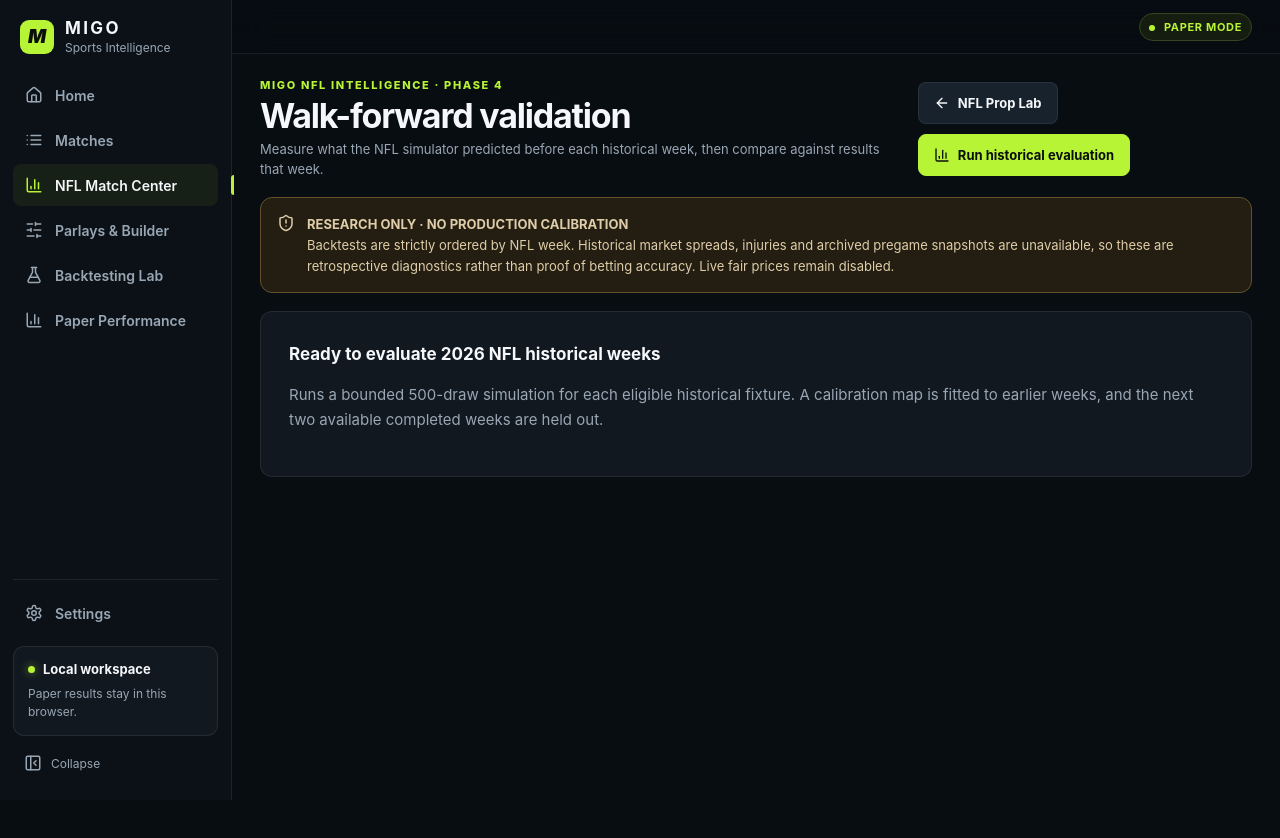
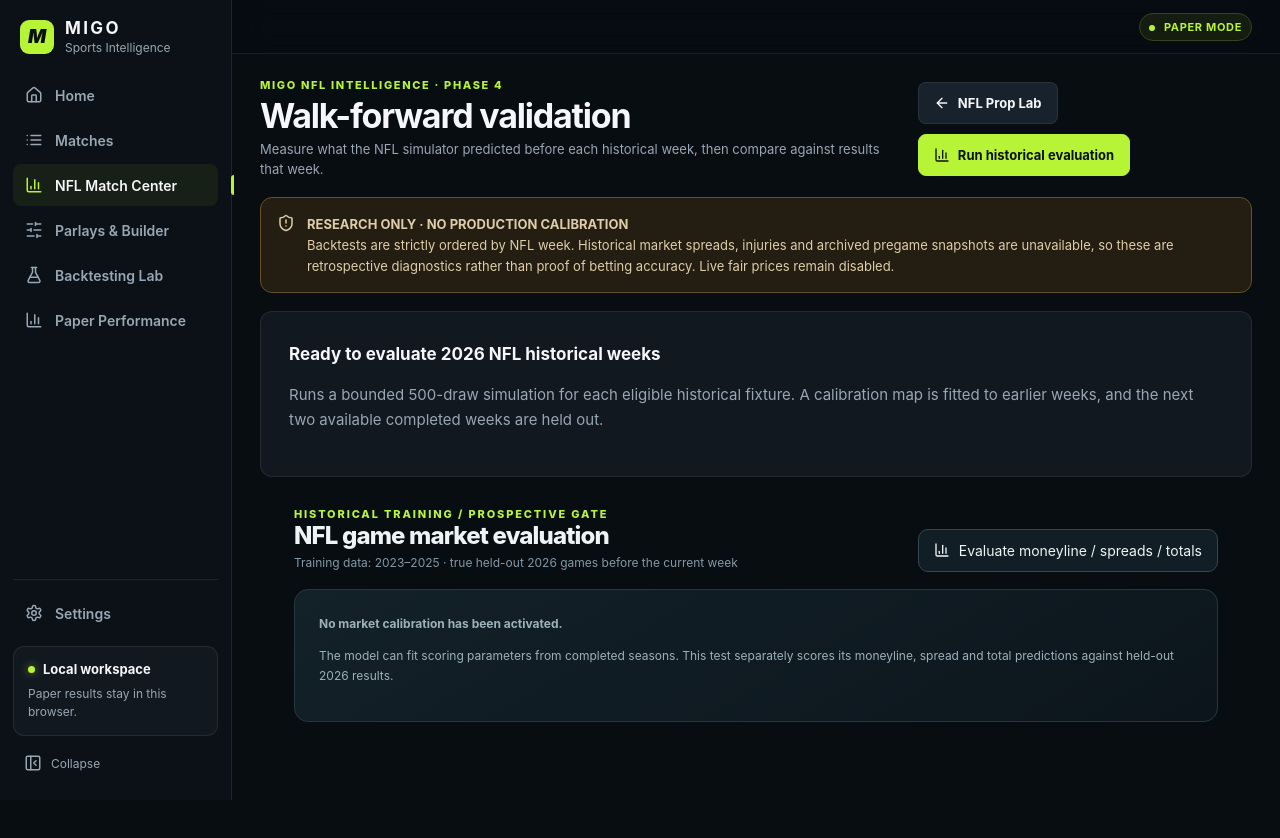
Before and after one commit to DariusTweh/Migobetting, a Next.js app: page /nfl/validation in a window 1280 px wide. Shown: the top 838 px of the page. Before the commit the page ends 800 px from the top, so only its background shows below. Built offline with nearby package versions, Linux system fonts and the light colour scheme.

Commit message:
Add separate game-market out-of-sample score validation beneath existing NFL player-prop report

```diff
--- a/app/nfl/validation/page.tsx
+++ b/app/nfl/validation/page.tsx
@@ -1,9 +1,11 @@
 import { NflValidationDashboard } from "@/components/nfl-validation-dashboard";
+import { NflGameValidationPanel } from "@/components/nfl-game-validation-panel";
 import "../nfl.css";
+import "../pro.css";
 export const metadata = {
   title: "NFL Walk-Forward Validation | MIGO Betting",
   description: "Historical out-of-sample diagnostic results for the MIGO NFL research model.",
 };
 export default function NflValidationPage() {
-  return <NflValidationDashboard />;
+  return <><NflValidationDashboard/><div className="nm-app"><NflGameValidationPanel/></div></>;
 }
```
